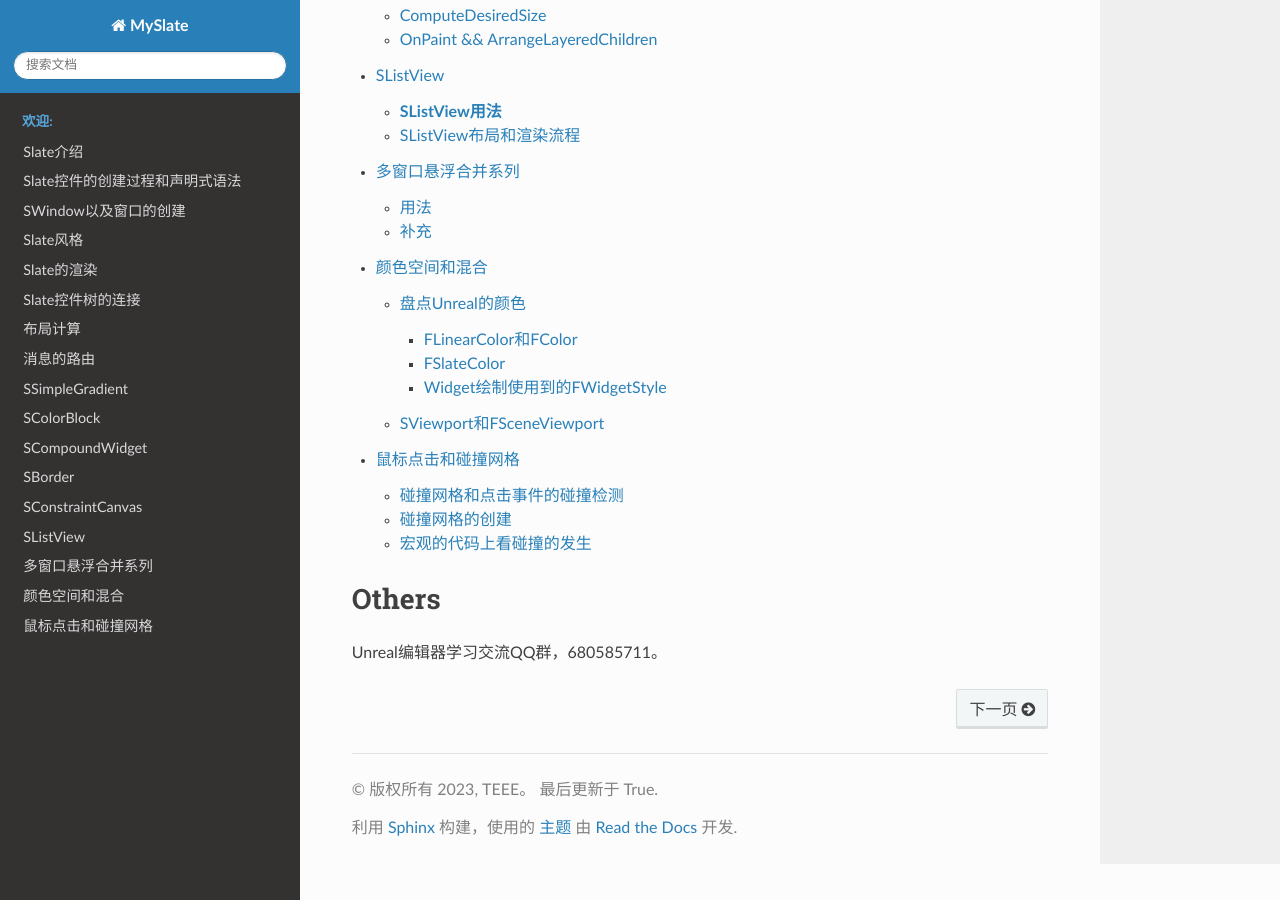
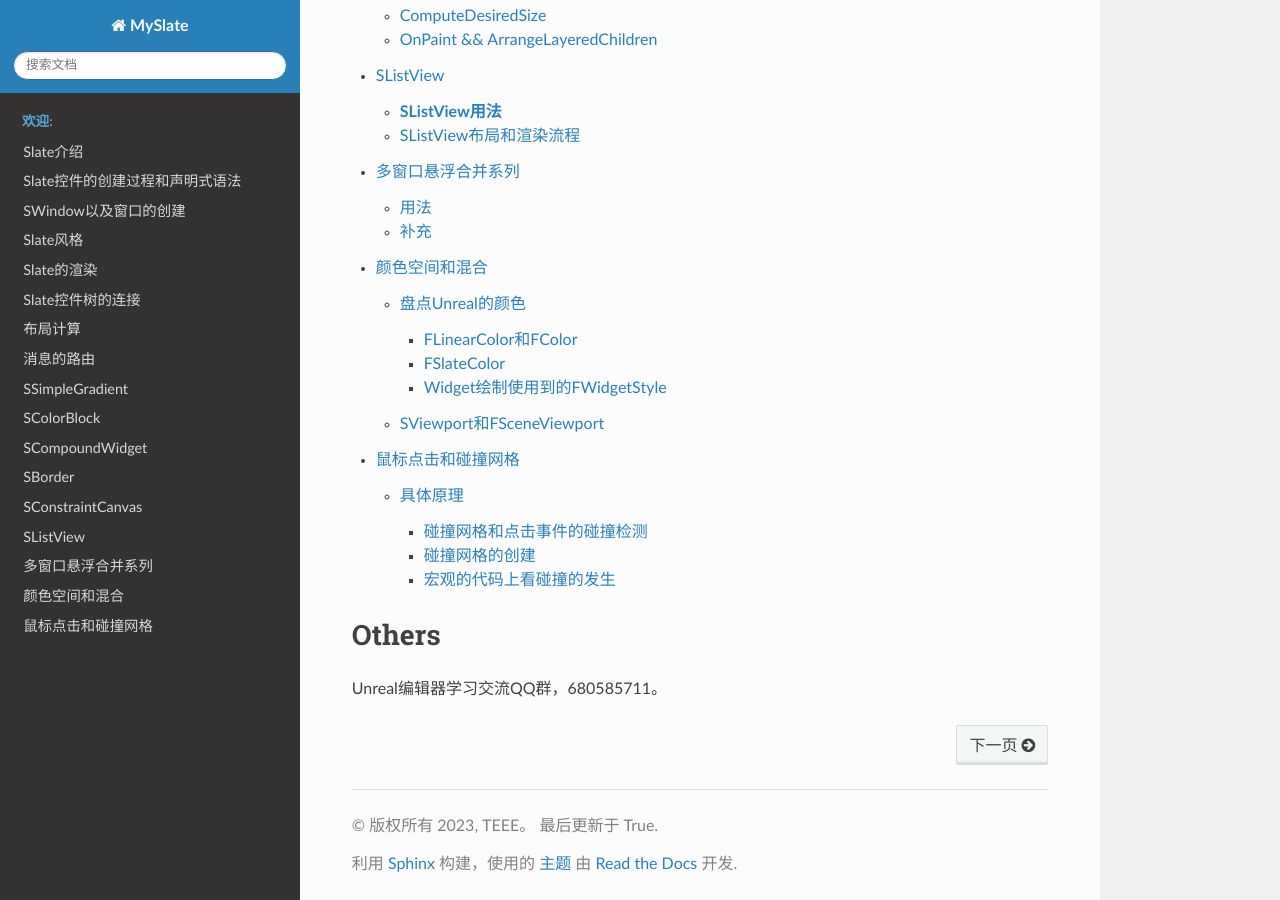
Before and after one commit to pixel-Teee/MySlate, a Sphinx documentation site: the page built from source/index.rst, in a window 1280 px wide and 900 px high, scrolled down 1188 px. Built offline with Sphinx 7.4.7 and the Read the Docs theme 2.0.0, drawn with Linux system fonts in a browser that asks for light colours; comment, search, counter and statistics services are not loaded.

Commit message:
Update 鼠标点击和碰撞网格.md

```diff
--- a/source/pages/鼠标点击和碰撞网格.md
+++ b/source/pages/鼠标点击和碰撞网格.md
@@ -3,6 +3,7 @@
 当鼠标点击的时候，会和视口中的控件进行2d的碰撞检测，判断一个点是否在一个矩形内。如果视口中有大量的控件，那么碰撞检测就会很耗时，需要遍历所有控件，但是我们点中的只是一个控件，如果有这样一个功能，先将视口内的控件进行粗略地划分，这个粗略的划分不是很耗时(相比于碰撞检测)，将其划分成一个一个小格子，每个格子是固定宽高，这个格子内有少量的控件，然后我们的鼠标位置先除以单个网格宽高，就能得到网格的具体位置，再和单个网格内的少量控件进行2d碰撞，就能节省大量时间，略过其它不需要碰撞检测的控件，slate就是使用这个方法。
 
 
+## 具体原理
 
 ### 碰撞网格和点击事件的碰撞检测
 
```
